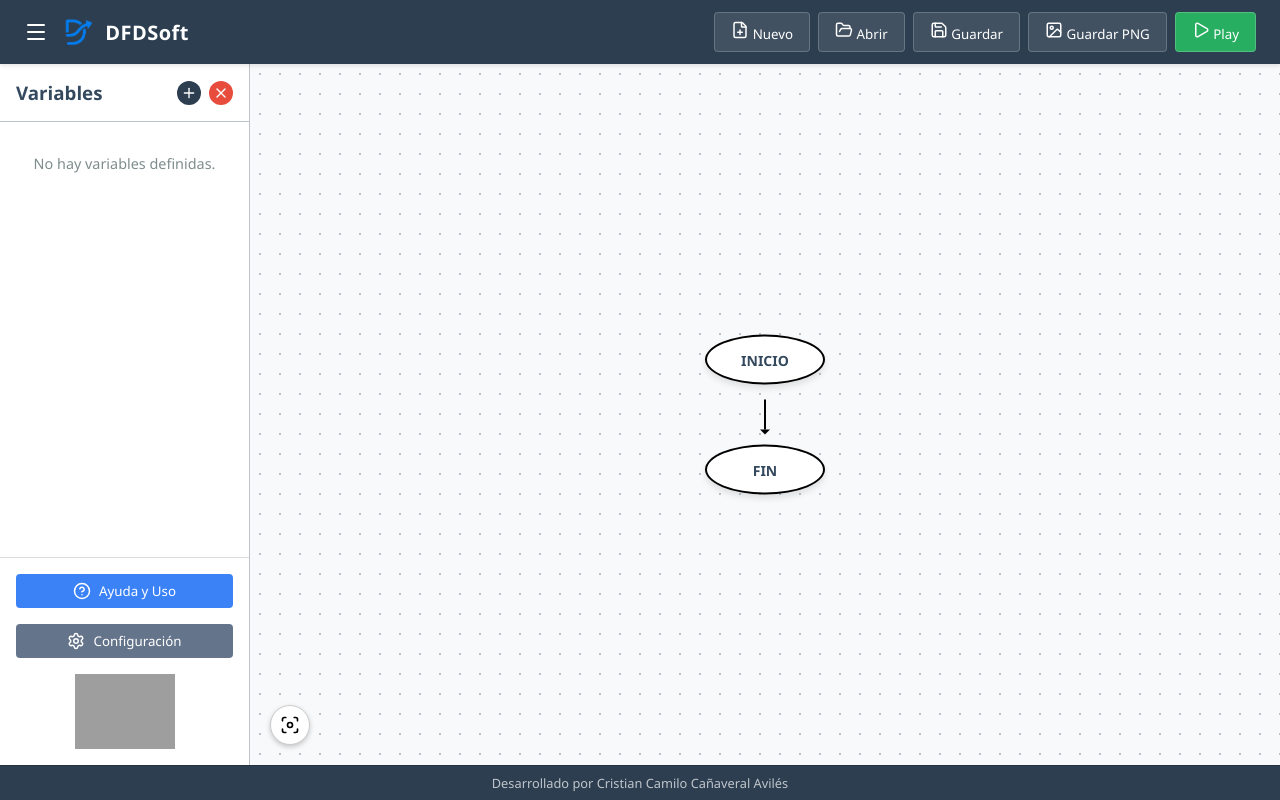
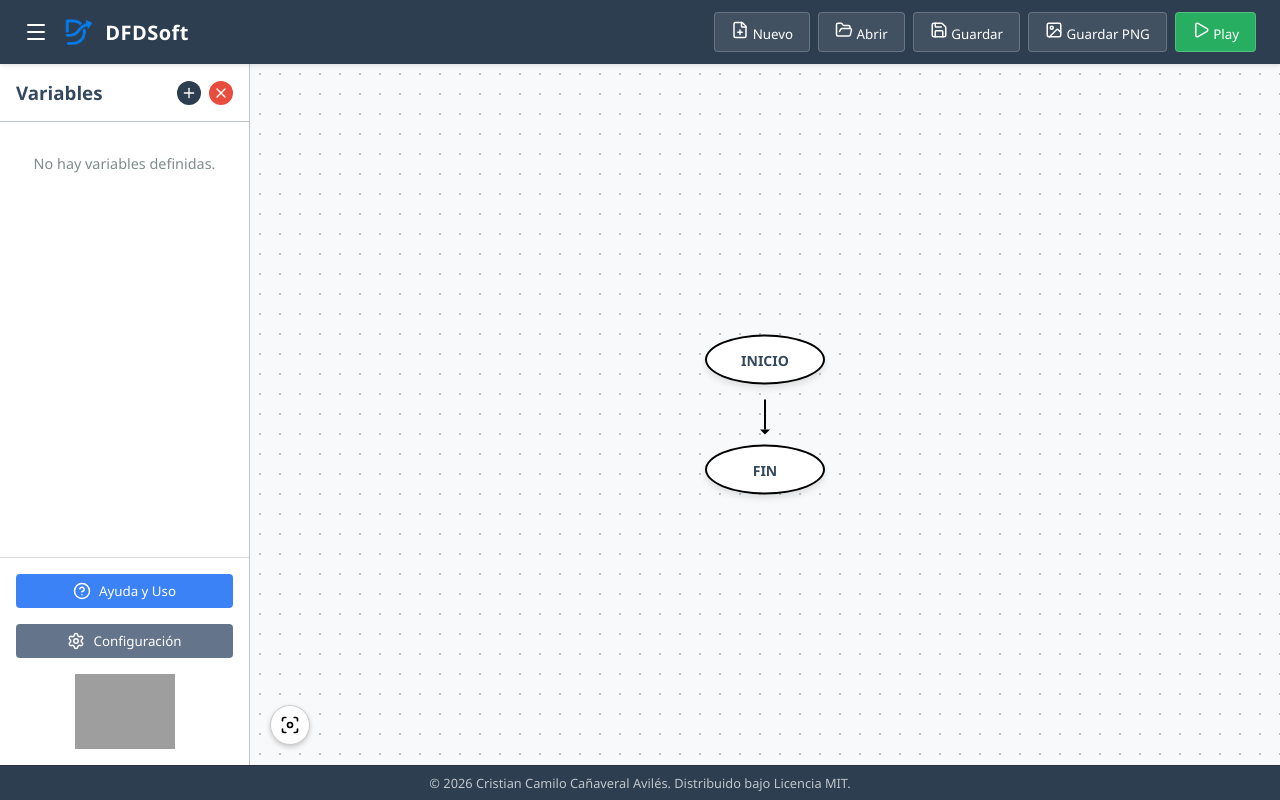
Before and after one commit to Canavix/DFDSoft, a React (Vite) app: page / in a window 1280 px wide. Built offline with nearby package versions, Linux system fonts and the light colour scheme; grey boxes are pictures that could not be loaded.

Commit message:
chore: update footer copyright text

```diff
--- a/src/App.jsx
+++ b/src/App.jsx
@@ -20,7 +20,7 @@ function App() {
         </div>
         <SettingsModal />
         <footer className="footer">
-          Desarrollado por Cristian Camilo Cañaveral Avilés
+          &copy; 2026 Cristian Camilo Cañaveral Avilés. Distribuido bajo Licencia MIT.
         </footer>
       </div>
     </DFDProvider>
```
